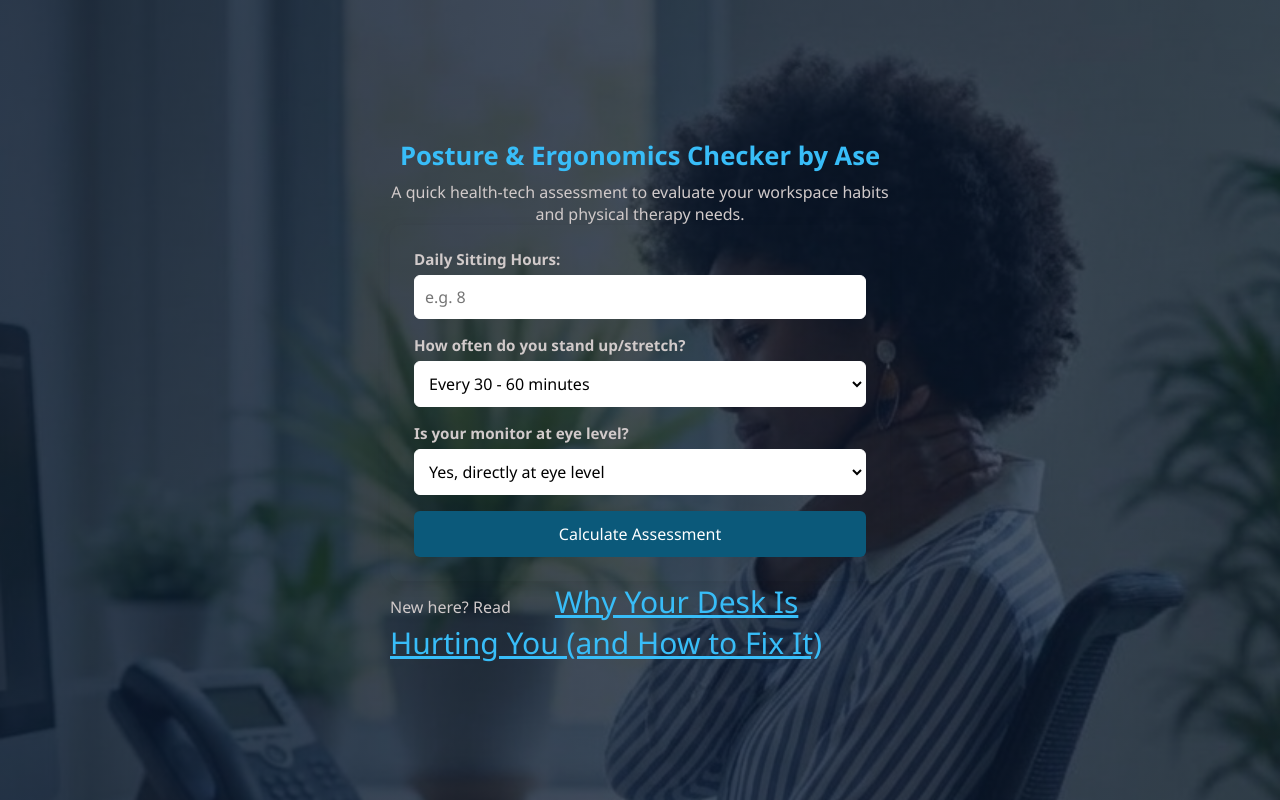
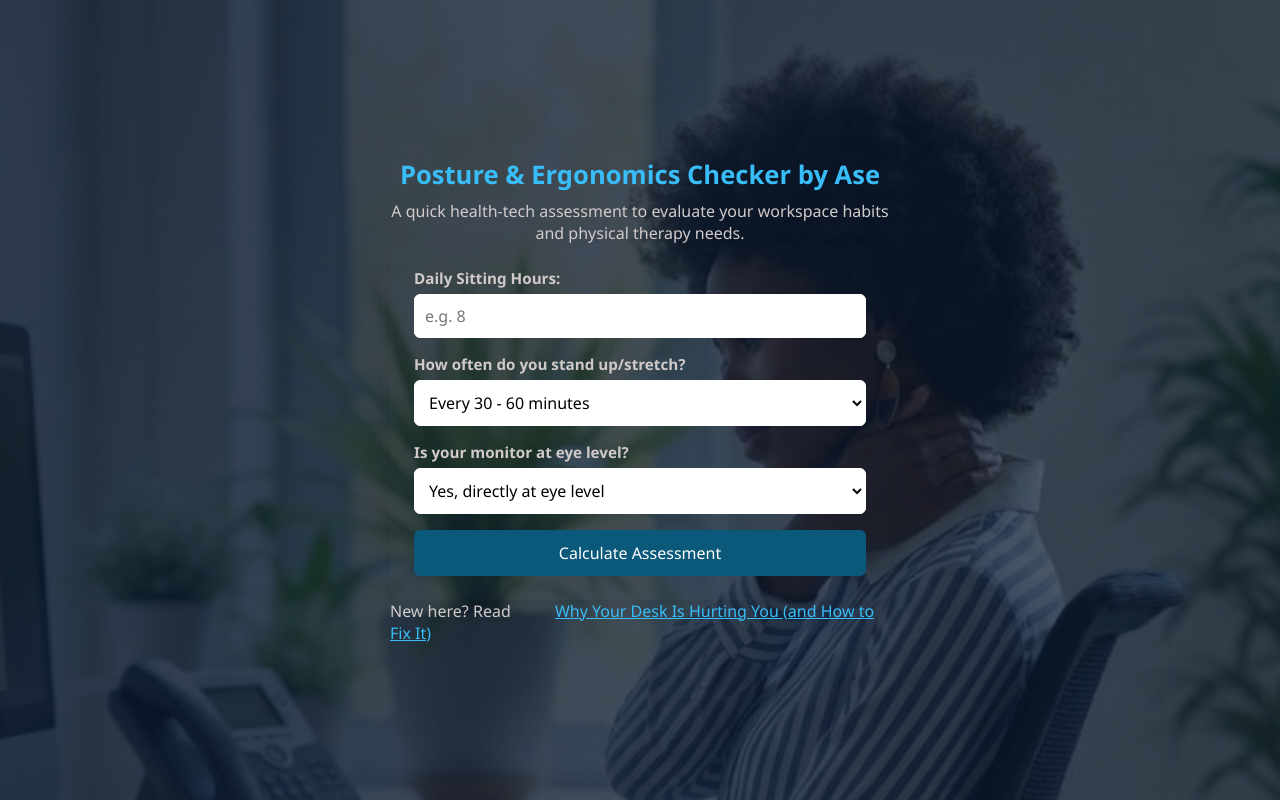
Before and after one commit to lady-bug01/ergonomic-posture-check-tool, a plain HTML site: page index.html in a window 1280 px wide. Drawn offline with Linux system fonts and the light colour scheme.

Commit message:
Fix HTML formatting for article link

```diff
--- a/index.html
+++ b/index.html
@@ -47,7 +47,7 @@
       <button id="resetBtn" class="btn btn-secondary">Re-assess</button>
     </div>
 
-    <p class="article-link">New here? Read <a href="article.html" style="color:#38BDF8;font-size:30px; padding-left
+    <p class="article-link">New here? Read <a href="article.html" style="color:#38BDF8;padding-left
                                              :40px;">Why Your Desk Is Hurting You (and How to Fix It)</a></p>
   </main>
 
```
